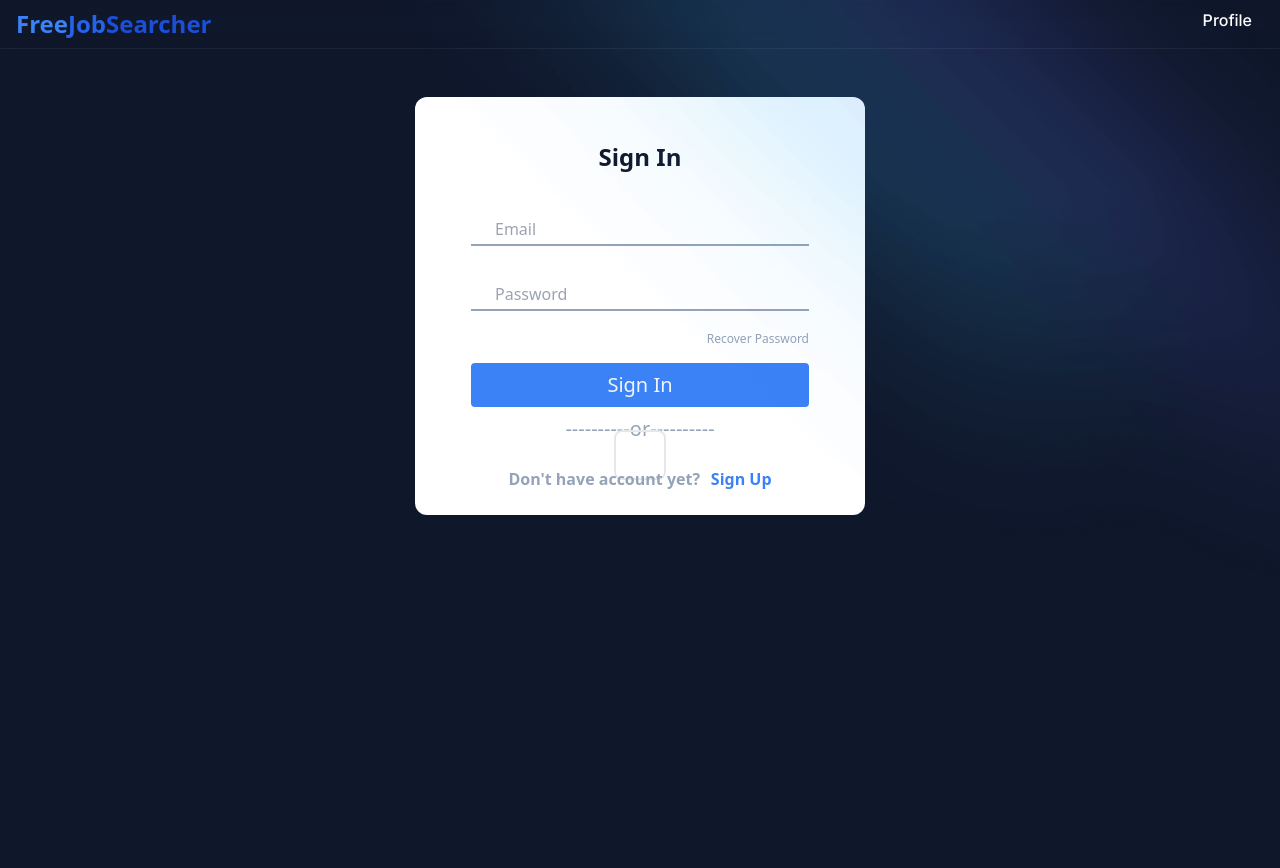
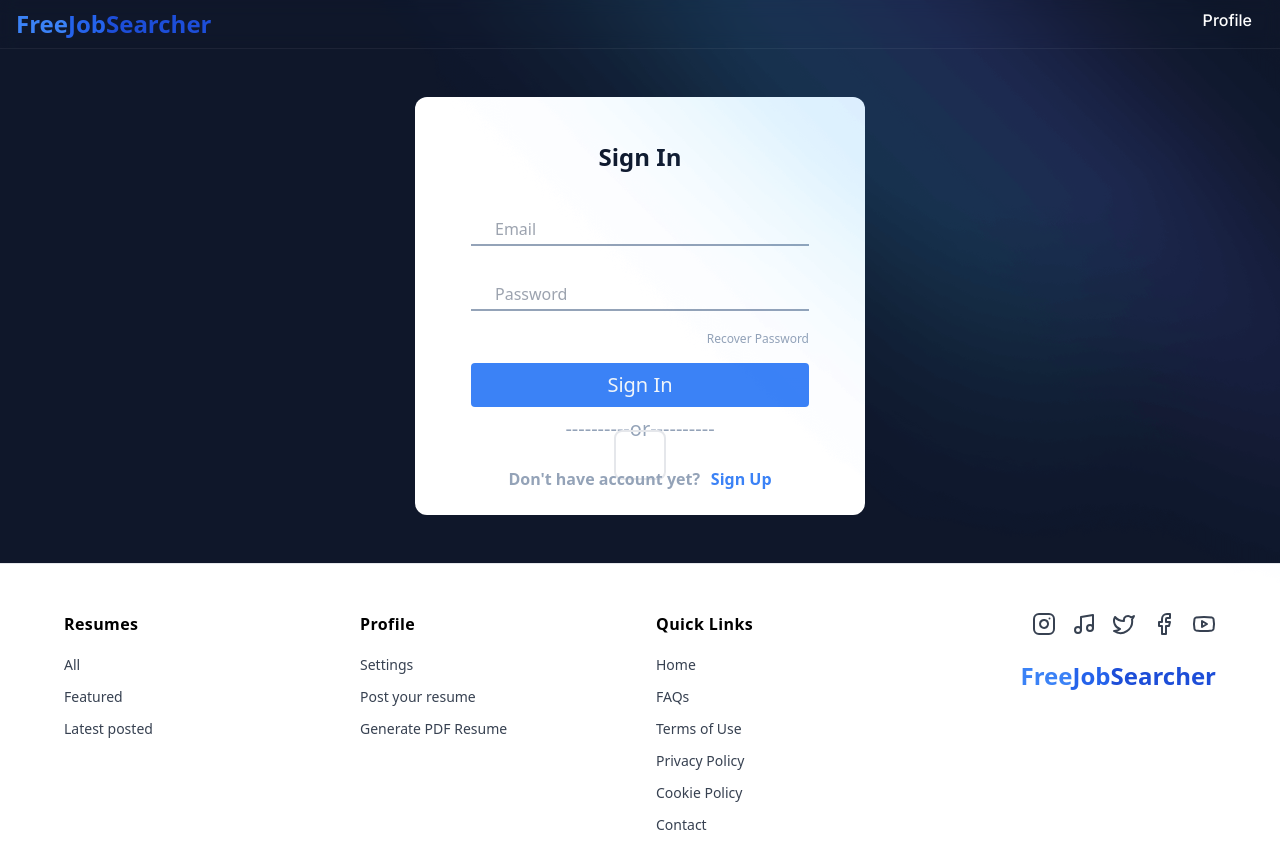
Before and after one commit to the-loan-wolf/jpro-nextjs, a Next.js app: page /app/login in a window 1280 px wide. Shown: the top 868 px of the page. Before the commit the page ends 800 px from the top, so only its background shows below. Built offline with nearby package versions, Linux system fonts and the light colour scheme; no server answers; the database is empty; some icons are missing.

Commit message:
Feat: added footer

```diff
--- a/app/app/layout.tsx
+++ b/app/app/layout.tsx
@@ -3,6 +3,7 @@ import NavBar from "@/app/ui/navbar/nav-bar";
 import type { Metadata } from "next";
 import Image from "next/image";
 import { Bounce, ToastContainer } from "react-toastify";
+import Footer from "../ui/Footer";
 
 export const metadata: Metadata = {
   title: "FreeJobSearcher",
@@ -53,6 +54,7 @@ export default function RootLayout({
           theme="dark"
           transition={Bounce}
         />
+        <Footer />
       </body>
     </html>
   );
--- /dev/null
+++ b/app/ui/Footer.tsx
@@ -0,0 +1,189 @@
+import Link from "next/link";
+import { Instagram, Music, Twitter, Facebook, Youtube } from "lucide-react";
+
+export default function Footer() {
+  return (
+    <footer className="bg-white border-t border-gray-200 py-12 px-6">
+      <div className="max-w-6xl mx-auto">
+        <div className="grid grid-cols-1 md:grid-cols-4 gap-8">
+          {/* Films Section */}
+          <div>
+            <h3 className="font-semibold text-black mb-4 tracking-wide">
+              Resumes
+            </h3>
+            <ul className="space-y-2">
+              <li>
+                <Link
+                  href="#"
+                  className="text-gray-700 hover:text-black transition-colors text-sm"
+                >
+                  All
+                </Link>
+              </li>
+              <li>
+                <Link
+                  href="#"
+                  className="text-gray-700 hover:text-black transition-colors text-sm"
+                >
+                  Featured
+                </Link>
+              </li>
+              <li>
+                <Link
+                  href="#"
+                  className="text-gray-700 hover:text-black transition-colors text-sm"
+                >
+                  Latest posted
+                </Link>
+              </li>
+            </ul>
+          </div>
+
+          {/* Shop Section */}
+          <div>
+            <h3 className="font-semibold text-black mb-4 tracking-wide">
+              Profile
+            </h3>
+            <ul className="space-y-2">
+              <li>
+                <Link
+                  href="#"
+                  className="text-gray-700 hover:text-black transition-colors text-sm"
+                >
+                  Settings
+                </Link>
+              </li>
+              <li>
+                <Link
+                  href="#"
+                  className="text-gray-700 hover:text-black transition-colors text-sm"
+                >
+                  Post your resume
+                </Link>
+              </li>
+              <li>
+                <Link
+                  href="#"
+                  className="text-gray-700 hover:text-black transition-colors text-sm"
+                >
+                  Generate PDF Resume
+                </Link>
+              </li>
+            </ul>
+          </div>
+
+          {/* Neon Section */}
+          <div>
+            <h3 className="font-semibold text-black mb-4 tracking-wide">
+              Quick Links
+            </h3>
+            <ul className="space-y-2">
+              <li>
+                <Link
+                  href="#"
+                  className="text-gray-700 hover:text-black transition-colors text-sm"
+                >
+                  Home
+                </Link>
+              </li>
+              <li>
+                <Link
+                  href="#"
+                  className="text-gray-700 hover:text-black transition-colors text-sm"
+                >
+                  FAQs
+                </Link>
+              </li>
+              <li>
+                <Link
+                  href="#"
+                  className="text-gray-700 hover:text-black transition-colors text-sm"
+                >
+                  Terms of Use
+                </Link>
+              </li>
+              <li>
+                <Link
+                  href="#"
+                  className="text-gray-700 hover:text-black transition-colors text-sm"
+                >
+                  Privacy Policy
+                </Link>
+              </li>
+              <li>
+                <Link
+                  href="#"
+                  className="text-gray-700 hover:text-black transition-colors text-sm"
+                >
+                  Cookie Policy
+                </Link>
+              </li>
+              <li>
+                <Link
+                  href="#"
+                  className="text-gray-700 hover:text-black transition-colors text-sm"
+                >
+                  Contact
+                </Link>
+              </li>
+            </ul>
+          </div>
+
+          {/* Social Media Section */}
+          <div className="flex flex-col items-start md:items-end gap-6">
+            <div className="flex space-x-4">
+              <Link
+                href="#"
+                className="text-gray-700 hover:text-black transition-colors"
+                aria-label="Instagram"
+              >
+                <Instagram size={24} />
+              </Link>
+              <Link
+                href="#"
+                className="text-gray-700 hover:text-black transition-colors"
+                aria-label="TikTok"
+              >
+                <Music size={24} />
+              </Link>
+              <Link
+                href="#"
+                className="text-gray-700 hover:text-black transition-colors"
+                aria-label="Twitter"
+              >
+                <Twitter size={24} />
+              </Link>
+              <Link
+                href="#"
+                className="text-gray-700 hover:text-black transition-colors"
+                aria-label="Facebook"
+              >
+                <Facebook size={24} />
+              </Link>
+              <Link
+                href="#"
+                className="text-gray-700 hover:text-black transition-colors"
+                aria-label="YouTube"
+              >
+                <Youtube size={24} />
+              </Link>
+            </div>
+            <div className="flex space-x-4">
+              <Link
+                href="#"
+                className="text-gray-700 hover:text-black transition-colors"
+                aria-label="freejobsearcher"
+              >
+                <h6 className="font-semibold text-2xl">
+                  <span className="text-blue-500">Free</span>
+                  <span className="text-blue-600">Job</span>
+                  <span className="text-blue-700">Searcher</span>
+                </h6>
+              </Link>
+            </div>
+          </div>
+        </div>
+      </div>
+    </footer>
+  );
+}
```
